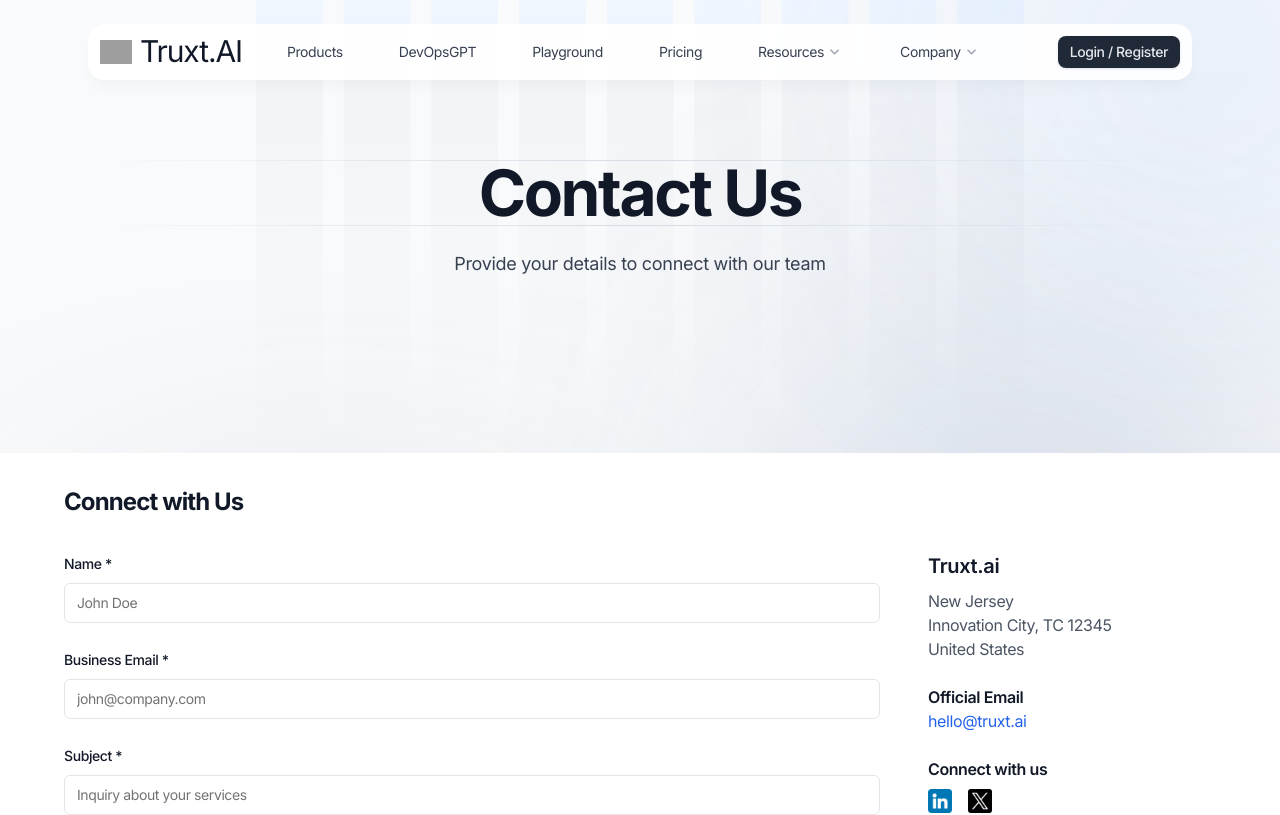
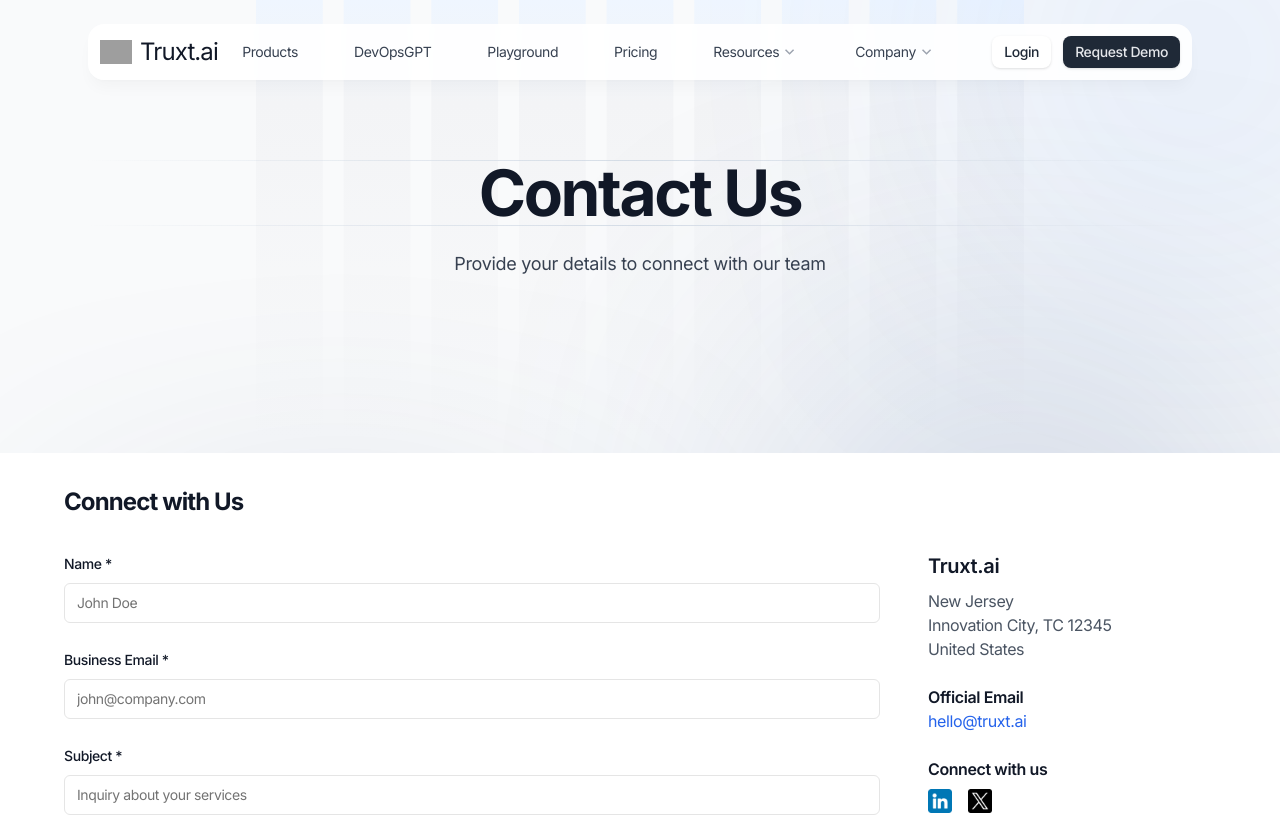
Before and after one commit to Truxt-ai/truxt-ai.github.io, a Next.js app: page /contact-us in a window 1280 px wide. Shown: the top 815 px of the page. Built offline with nearby package versions, Linux system fonts and the light colour scheme; grey boxes are pictures that could not be loaded.

Commit message:
Request Demo Button Implemetned

```diff
--- a/app/(default)/contact-us/page.tsx
+++ b/app/(default)/contact-us/page.tsx
@@ -1,14 +1,18 @@
-import React from 'react'
-import HeroHome from './hero'
-import ContactForm from '@/components/contact-form'
+import React from 'react';
+import HeroHome from './hero';
+import ContactForm from '@/components/contact-form';
+import { Suspense } from 'react';
+import LoadingPage from '@/components/loading';
 
 function Page() {
-  return (
-    <div>
-        <HeroHome/>
-        <ContactForm/>
-    </div>
-  )
+    return (
+        <div>
+            <HeroHome />
+            <Suspense fallback={<LoadingPage />}>
+                <ContactForm />
+            </Suspense>
+        </div>
+    );
 }
 
-export default Page
+export default Page;
--- a/components/contact-form.tsx
+++ b/components/contact-form.tsx
@@ -1,12 +1,13 @@
 'use client';
 
-import { useState } from 'react';
+import { useEffect, useState } from 'react';
 import { Button } from '@/components/ui/button';
 import { Input } from '@/components/ui/input';
 import { Label } from '@/components/ui/label';
 import { Textarea } from '@/components/ui/textarea';
-import { Linkedin, Twitter, Youtube, Loader2, CheckCircle, AlertCircle } from 'lucide-react';
+import { Loader2, CheckCircle, AlertCircle } from 'lucide-react';
 import { Alert, AlertDescription, AlertTitle } from '@/components/ui/alert';
+import { useSearchParams } from 'next/navigation';
 
 type FormStatus = 'idle' | 'loading' | 'success' | 'error';
 
@@ -19,6 +20,16 @@ export default function ContactForm() {
     });
     const [formStatus, setFormStatus] = useState<FormStatus>('idle');
     const [errors, setErrors] = useState<{ [key: string]: string }>({});
+    const searchParams = useSearchParams();
+
+
+    useEffect(() => {
+        const subjectQuery = searchParams.get('subject');
+        if (subjectQuery) {
+
+            setFormData((prevData) => ({ ...prevData, subject: subjectQuery.replace('-',' ') }));
+        }
+    }, [searchParams]);
 
     const handleInputChange = (e: React.ChangeEvent<HTMLInputElement | HTMLTextAreaElement>) => {
         const { name, value } = e.target;
--- a/components/ui/header.tsx
+++ b/components/ui/header.tsx
@@ -1,97 +1,82 @@
-import React from 'react'
-import Link from 'next/link'
-import MobileMenu from './mobile-menu'
-import Dropdown from '../dropdown'
+import React from 'react';
+import Link from 'next/link';
+import MobileMenu from './mobile-menu';
+import Dropdown from '../dropdown';
 
 type NavItem = {
-  title: string
-  href: string
-}
+    title: string;
+    href: string;
+};
 
 type DropdownItem = {
-  title: string
-  items: NavItem[]
-}
+    title: string;
+    items: NavItem[];
+};
 
-type NavItems = (NavItem | DropdownItem)[]
+type NavItems = (NavItem | DropdownItem)[];
 
 const navigationData: NavItems = [
     {
         title: 'Products',
-    href: '/products',
+        href: '/products'
     },
     {
         title: 'DevOpsGPT',
-    href: '/devops-gpt',
+        href: '/devops-gpt'
     },
     {
         title: 'Playground',
-    href: '/playground',
+        href: '/playground'
     },
     {
         title: 'Pricing',
-    href: '/pricing',
+        href: '/pricing'
     },
     {
         title: 'Resources',
         items: [
             // { title: 'Blogs', href: '/blogs' },
             // { title: 'Docs', href: '/docs' },
-      { title: 'FAQ', href: '/faq' },
-    ],
+            { title: 'FAQ', href: '/faq' }
+        ]
     },
     {
         title: 'Company',
         items: [
             // { title: 'About Truxt', href: '/about' },
             // { title: 'Team', href: '/team' },
-      { title: 'Contact Us', href: '/contact-us' },
-    ],
-  },
+            { title: 'Contact Us', href: '/contact-us' }
         ]
+    }
+];
 
 export default function Header() {
     return (
-    <header className="fixed top-2 z-30 w-full md:top-6">
-      <div className="mx-auto max-w-6xl px-4 sm:px-6">
-        <div className="relative flex h-14 items-center justify-between gap-3 rounded-2xl bg-white/90 px-3 shadow-lg shadow-black/[0.03] backdrop-blur-sm">
+        <header className='fixed top-2 z-30 w-full md:top-6'>
+            <div className='mx-auto max-w-6xl px-4 sm:px-6'>
+                <div className='relative flex h-14 items-center justify-between gap-3 rounded-2xl bg-white/90 px-3 shadow-lg shadow-black/[0.03] backdrop-blur-sm'>
                     {/* Site branding */}
-          <div className="flex flex-1 items-center">
-            <Link href="/" className="flex items-center gap-2">
-              <img
-                src="https://res.cloudinary.com/dqumxmkt7/image/upload/v1729240685/t2wtznrhjqi5yffsoacv.webp"
-                alt="Truxt"
-                width={32}
-                height={32}
-              />
-              <h2 className="text-3xl">Truxt.AI</h2>
+                    <div className='flex flex-1 items-center'>
+                        <Link href='/' className='flex items-center gap-2'>
+                            <img src='https://res.cloudinary.com/dqumxmkt7/image/upload/v1729240685/t2wtznrhjqi5yffsoacv.webp' alt='Truxt' width={32} height={32} />
+                            <h2 className='text-2xl'>Truxt.ai</h2>
                         </Link>
                     </div>
 
-          <nav className="hidden md:flex items-center md:grow">
-            <ul className="flex grow flex-wrap items-center justify-center gap-4 text-sm lg:gap-8">
+                    <nav className='hidden md:flex items-center md:grow'>
+                        <ul className='flex grow flex-wrap items-center justify-center gap-4 text-sm lg:gap-8'>
                             {navigationData.map((item, index) => (
-                <li key={index} className="px-3 py-1">
+                                <li key={index} className='px-3 py-1'>
                                     {'href' in item ? (
-                    <Link
-                      href={item.href}
-                      className="flex items-center text-gray-700 transition hover:text-gray-900"
-                    >
+                                        <Link href={item.href} className='flex items-center text-gray-700 transition hover:text-gray-900'>
                                             {item.title}
-                      {item.title === 'DevOps GPT' ? (
-                        <div className="relative left-1 bottom-2 bg-gradient-to-tr from-blue-600 to-blue-300 px-2 text-xs text-white">
-                          New
-                        </div>
-                      ) : null}
+                                            {item.title === 'DevOps GPT' ? <div className='relative left-1 bottom-2 bg-gradient-to-tr from-blue-600 to-blue-300 px-2 text-xs text-white'>New</div> : null}
                                         </Link>
                                     ) : (
                                         <Dropdown title={item.title}>
                                             {item.items.map((subItem, subIndex) => (
-                        <li key={subIndex} className="">
-                          <Link
-                            href={subItem.href}
-                            className="flex rounded-lg px-2 py-1.5 text-sm text-gray-700 hover:bg-gray-100 whitespace-nowrap"
-                          >
+                                                <li key={subIndex} className=''>
+                                                    <Link href={subItem.href} className='flex rounded-lg px-2 py-1.5 text-sm text-gray-700 hover:bg-gray-100 whitespace-nowrap'>
                                                         {subItem.title}
                                                     </Link>
                                                 </li>
@@ -104,18 +89,22 @@ export default function Header() {
                     </nav>
 
                     {/* Desktop sign in link */}
-          <div className="flex flex-1 items-center justify-end">
-            <Link
-              href="https://app.truxt.xyz"
-              className="btn-sm bg-gray-800 text-gray-200 shadow hover:bg-gray-900"
-            >
-              Login / Register
+                    <ul className='flex flex-1 items-center justify-end gap-3'>
+                        <li>
+                            <Link href='https://app.truxt.xyz' className='btn-sm bg-white text-gray-800 shadow hover:bg-gray-50'>
+                                Login
                             </Link>
-          </div>
+                        </li>
+                        <li>
+                            <Link href='/contact-us?subject=Request-Demo' className='btn-sm bg-gray-800 text-gray-200 shadow hover:bg-gray-900'>
+                                Request Demo
+                            </Link>
+                        </li>
+                    </ul>
 
                     <MobileMenu />
                 </div>
             </div>
         </header>
-  )
+    );
 }
```
Lines whose indentation alone changed are shown as unchanged.
